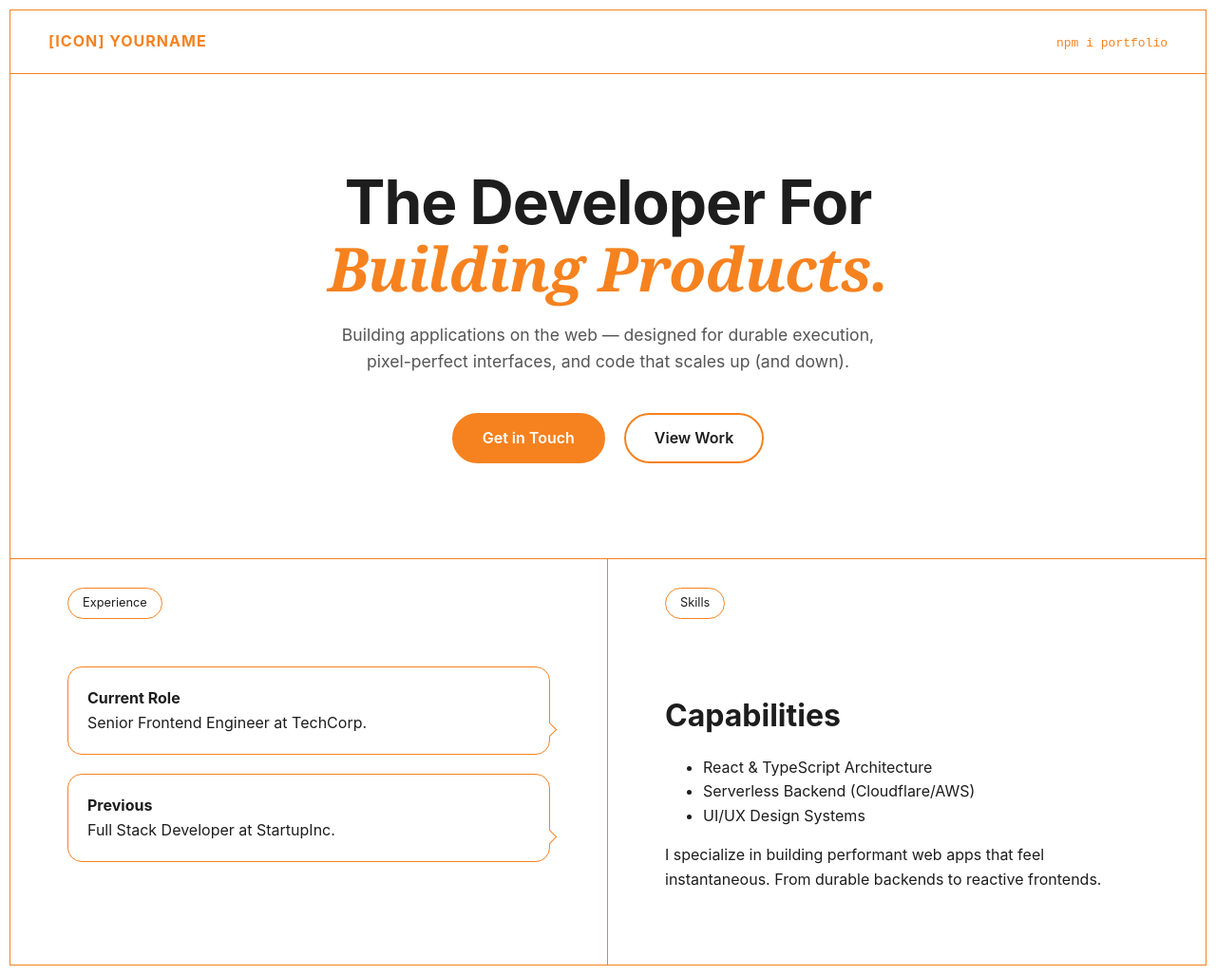
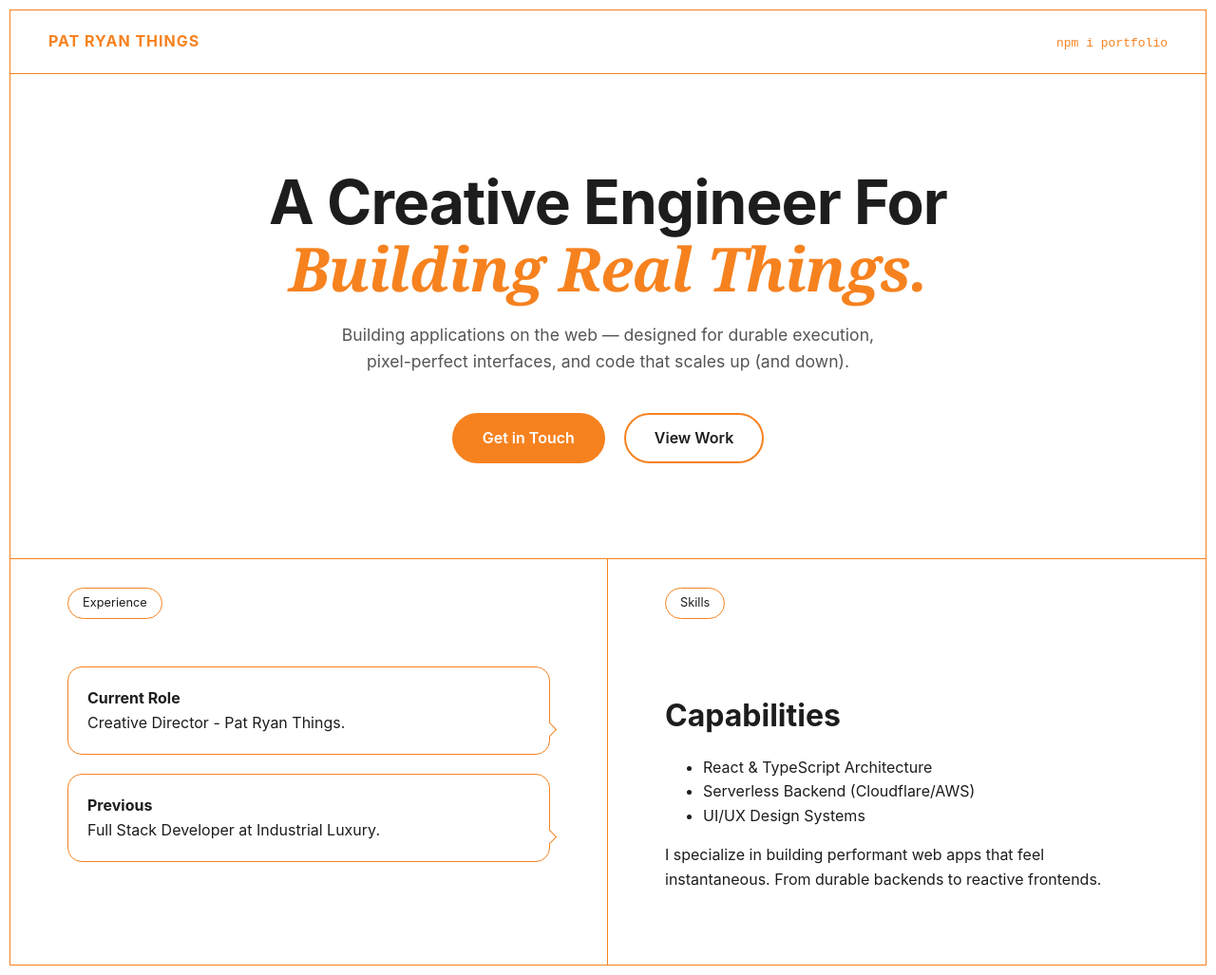
Before and after one commit to secretengineer/patryan.com, a plain HTML site: page index.html in a window 1280 px wide. Shown: the whole page at 95% size. Drawn offline with Linux system fonts and the light colour scheme.

Commit message:
quick layout test

```diff
--- a/index.html
+++ b/index.html
@@ -177,7 +177,7 @@
 <body>
 
     <nav>
-        <div class="logo">[Icon] YourName</div>
+        <div class="logo">Pat Ryan Things</div>
         <div class="nav-links">
             <a href="#">npm i portfolio</a>
         </div>
@@ -185,8 +185,8 @@
 
     <section class="hero">
         <h1>
-            The Developer For <br>
-            <em>Building Products.</em>
+            A Creative Engineer For <br>
+            <em>Building Real Things.</em>
         </h1>
         <p class="subtitle">
             Building applications on the web — designed for durable execution, pixel-perfect interfaces, and code that scales up (and down).
@@ -202,11 +202,11 @@
             <span class="tag">Experience</span>
             <div class="chat-bubble">
                 <strong>Current Role</strong><br>
-                Senior Frontend Engineer at TechCorp.
+                Creative Director - Pat Ryan Things.
             </div>
             <div class="chat-bubble">
                 <strong>Previous</strong><br>
-                Full Stack Developer at StartupInc.
+                Full Stack Developer at Industrial Luxury.
             </div>
         </div>
 
```
